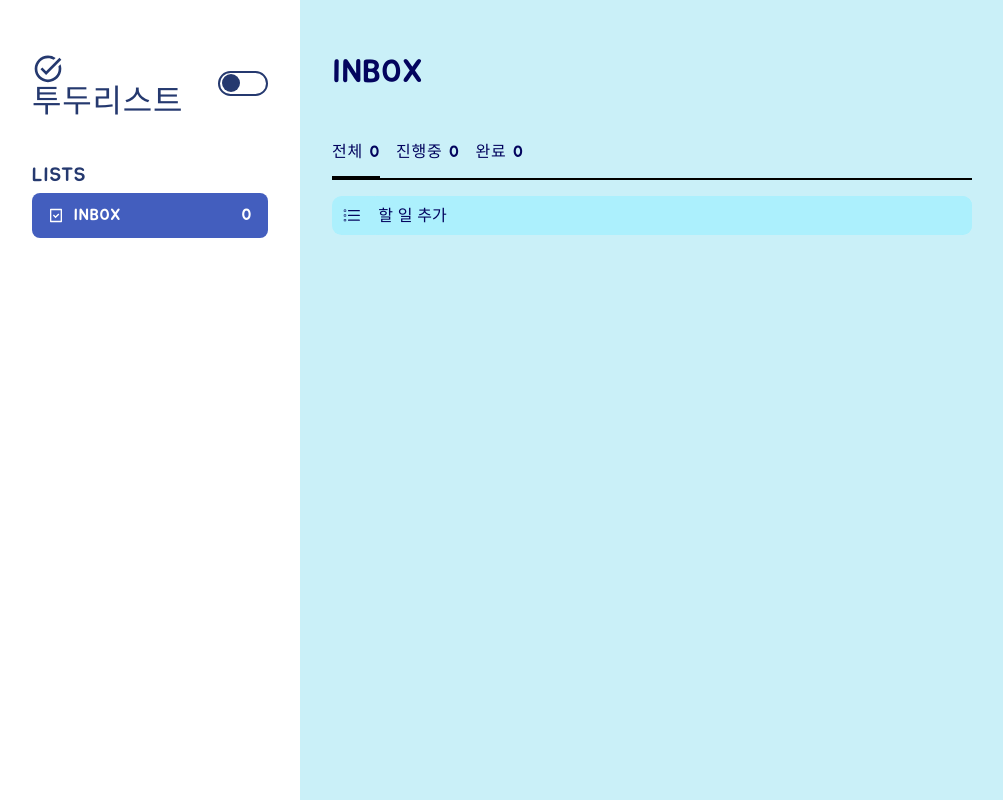
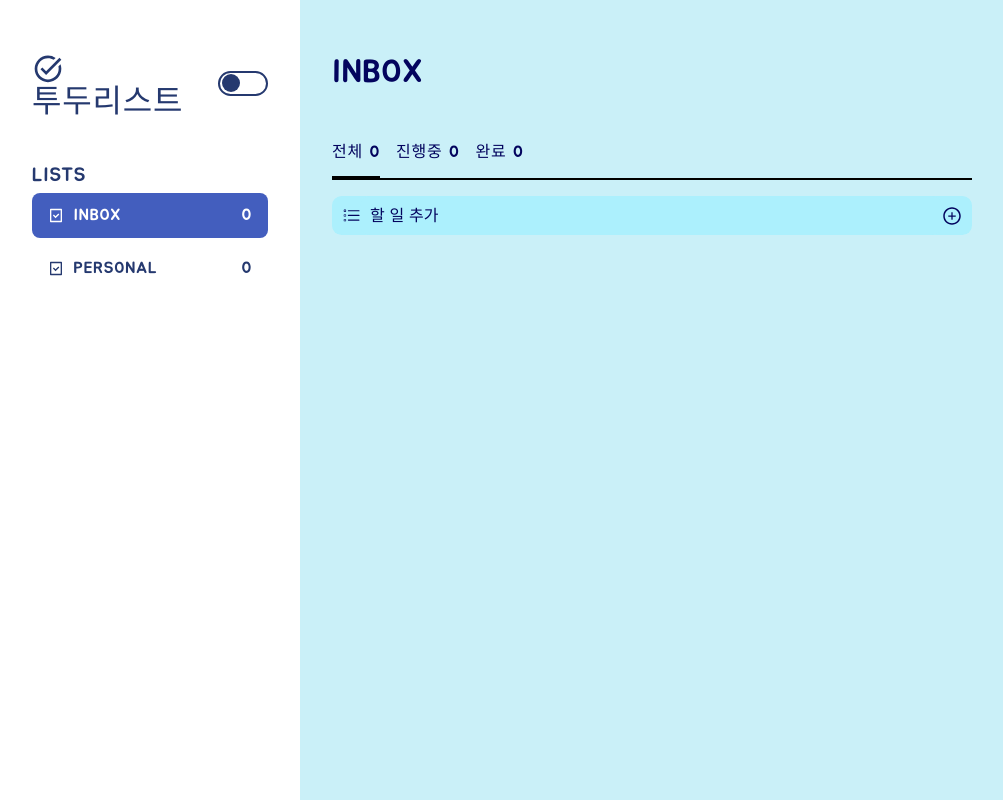
Before and after one commit to scseong/TodoList, a React (Create React App) app: page / in a window 1280 px wide. Shown: the whole page, without its empty margins (0-1003 px from the left). Built offline with nearby package versions, Linux system fonts and the light colour scheme.

Commit message:
refactor: 불필요한 코드 삭제하고 return 함수 밖 함수 선언 (#27) 사용하지 않는 import한 라이브러리 코드 삭제 ToDoList 컴포넌트 todo filter 함수 선언하여 호출

```diff
--- a/src/components/BoardNav.tsx
+++ b/src/components/BoardNav.tsx
@@ -1,7 +1,7 @@
 import React, { useEffect, useState } from 'react';
-import { NavLink, Location } from 'react-router-dom';
+import { NavLink } from 'react-router-dom';
 import { useToDosState } from '../reducer/ToDosContext';
-import { MAPPING_NAME, MAPPING_URL } from '../typing/db';
+import { MAPPING_NAME } from '../typing/db';
 import styles from './BoardNav.module.css';
 
 interface IBoardNavProps {
--- a/src/components/CreateToDo.module.css
+++ b/src/components/CreateToDo.module.css
@@ -5,16 +5,15 @@
 .todoBox {
   display: flex;
   align-items: center;
-  padding-left: 0.6rem;
+  padding: 0 0.6rem;
   background-color: #acf0fd;
   border-radius: 0.6rem;
   transition: outline-color 1s ease-in-out;
 }
 
-.todoBox svg {
+.todoBox svg:first-child {
   width: 20px;
   height: 20px;
-  margin-right: 0.5rem;
   color: var(--main-text);
 }
 
@@ -35,3 +34,20 @@
 .todoBox input::placeholder {
   color: var(--main-text);
 }
+
+.todoBox button {
+  margin: 0;
+  padding: 0;
+  background-color: inherit;
+  border: none;
+  cursor: pointer;
+  transition: transform 0.3s linear;
+}
+
+.todoBox button:hover {
+  transform: scale(1.1);
+}
+
+.todoBox svg:last-child {
+  vertical-align: bottom;
+}
--- a/src/components/CreateToDo.tsx
+++ b/src/components/CreateToDo.tsx
@@ -2,6 +2,7 @@ import React, { useState } from 'react';
 import { useToDosDispatch } from '../reducer/ToDosContext';
 import styles from './CreateToDo.module.css';
 import { BsListTask } from 'react-icons/bs';
+import { AiOutlinePlusCircle } from 'react-icons/ai';
 
 interface ICreateToDoProps {
   category: string;
@@ -45,6 +46,9 @@ export default function CreateToDo({ category }: ICreateToDoProps) {
           type="text"
           placeholder="할 일 추가"
         />
+        <button>
+          <AiOutlinePlusCircle />
+        </button>
       </div>
     </form>
   );
--- a/src/components/ToDoList.tsx
+++ b/src/components/ToDoList.tsx
@@ -1,5 +1,6 @@
 import React, { useEffect, useState } from 'react';
 import { useToDosDispatch, useToDosState } from '../reducer/ToDosContext';
+import { IToDoState } from '../typing/db';
 import ToDo from './ToDo';
 import styles from './ToDoList.module.css';
 
@@ -8,20 +9,27 @@ interface IToDoListProps {
   filter: string;
 }
 
+function getFilteredItems(todos: IToDoState, filter: string, category: string) {
+  if (filter === 'all') return todos[category].sort((a, b) => b.id - a.id);
+  else if (filter === 'active')
+    return todos[category].filter((todo) => todo.done === false);
+  else return todos[category].filter((todo) => todo.done === true);
+}
+
 export default function ToDoList({ category, filter }: IToDoListProps) {
   const toDos = useToDosState();
   const dispatch = useToDosDispatch();
   const [selectedIds, setSelectedIds] = useState(new Set<number>());
+  const filtered = getFilteredItems(toDos, filter, category);
 
   const handleToggle = (id: number) => {
     const updateIdToSelected = new Set(selectedIds);
     if (updateIdToSelected.has(id)) {
       updateIdToSelected.delete(id);
-      dispatch({ type: 'TOGGLE_TODO', id: Number(id), category });
     } else {
       updateIdToSelected.add(id);
+    }
     dispatch({ type: 'TOGGLE_TODO', id: Number(id), category });
-    }
     setSelectedIds(updateIdToSelected);
   };
   const handleEdit = (id: number) => {
@@ -42,15 +50,12 @@ export default function ToDoList({ category, filter }: IToDoListProps) {
     );
     completedToDosIds.map((toDo) => newSelectedIds.add(toDo.id));
     setSelectedIds(newSelectedIds);
-  }, [category]);
+  }, []);
 
   return (
     <div className={styles.wrapper}>
-      {(filter === 'all' || filter === 'active') && (
       <ul className={styles.toDos}>
-          {toDos[category]
-            .filter((toDo) => toDo.done === false)
-            .map((toDo) => (
+        {filtered.map((toDo) => (
           <ToDo
             key={toDo.id}
             selectedIds={selectedIds}
@@ -61,23 +66,6 @@ export default function ToDoList({ category, filter }: IToDoListProps) {
           />
         ))}
       </ul>
-      )}
-      {(filter === 'all' || filter === 'completed') && (
-        <ul>
-          {toDos[category]
-            .filter((toDo) => toDo.done === true)
-            .map((toDo) => (
-              <ToDo
-                key={toDo.id}
-                selectedIds={selectedIds}
-                onToggle={handleToggle}
-                onEdit={handleEdit}
-                onDelete={handleDelete}
-                toDo={toDo}
-              />
-            ))}
-        </ul>
-      )}
     </div>
   );
 }
--- a/src/reducer/ToDosContext.tsx
+++ b/src/reducer/ToDosContext.tsx
@@ -28,6 +28,7 @@ interface IChildren {
 
 export const initialState = {
   inbox: [] as IToDo[],
+  personal: [] as IToDo[],
 };
 
 export const initializer = (initialValue = {}) => {
--- a/src/typing/db.ts
+++ b/src/typing/db.ts
@@ -1,41 +1,27 @@
-export type Status = 'active' | 'completed';
-export type Categories = '';
-export type Tags = '';
-
 /* ToDos */
 export interface IToDo {
   id: number;
   createdBy: number;
   description: string;
-  category?: Categories;
-  tags?: Tags;
   done: boolean;
+  tags?: string[];
 }
 
 export type IToDoState = {
   [key in string]: IToDo[];
 };
 
-export interface IToDoLengthState {
-  [key: string]: number;
-}
-
-//
-export type IStatus = {
-  [key in Status]: string;
+// Mapping
+export const MAPPING_NAME = {
+  all: '전체',
+  active: '진행중',
+  completed: '완료',
 };
 
-// Mapping
 export const MAPPING_URL = {
   전체: '/all',
   진행중: '/active',
   완료: '/completed',
-};
-
-export const MAPPING_NAME = {
-  all: '전체',
-  active: '진행중',
-  completed: '완료',
 };
 
 // Date
@@ -54,8 +40,9 @@ export const DATE_FORMAT_OPTIONS: DateTimeFormatOptions = {
 };
 
 // Context
-export const Action = {
+export const ACTION = {
   ADD: 'ADD_TODO',
   REMOVE: 'REMOVE_TODO',
+  TOGGLE: 'TOGGLE_TODO',
   UPDATE: 'UPDATE_TODO',
 };
```
Lines whose indentation alone changed are shown as unchanged.
